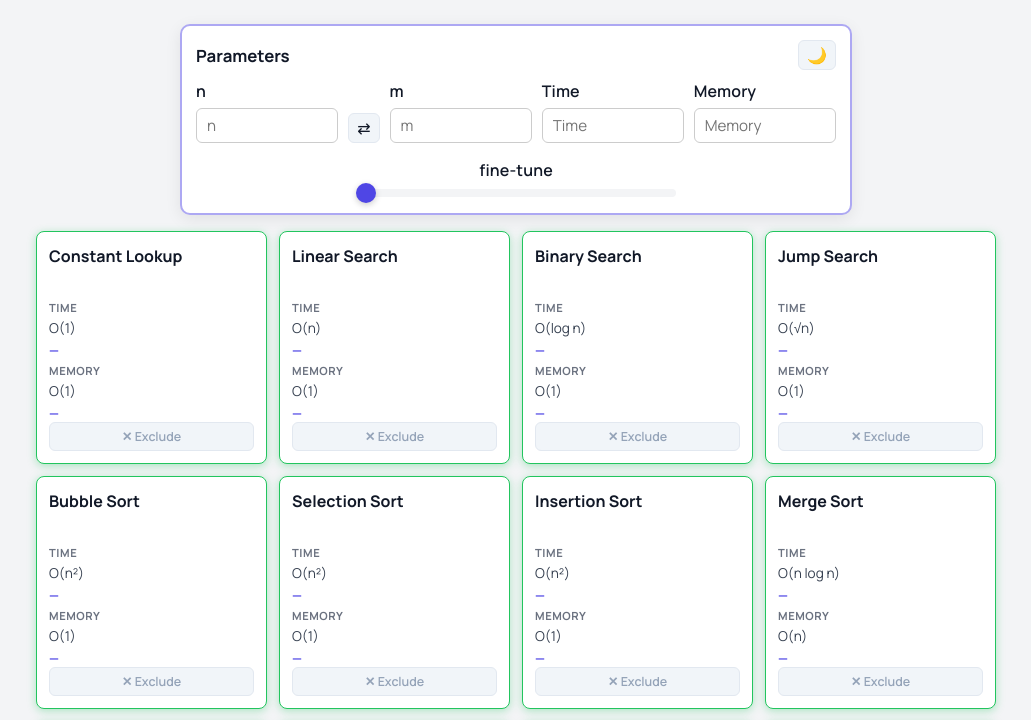
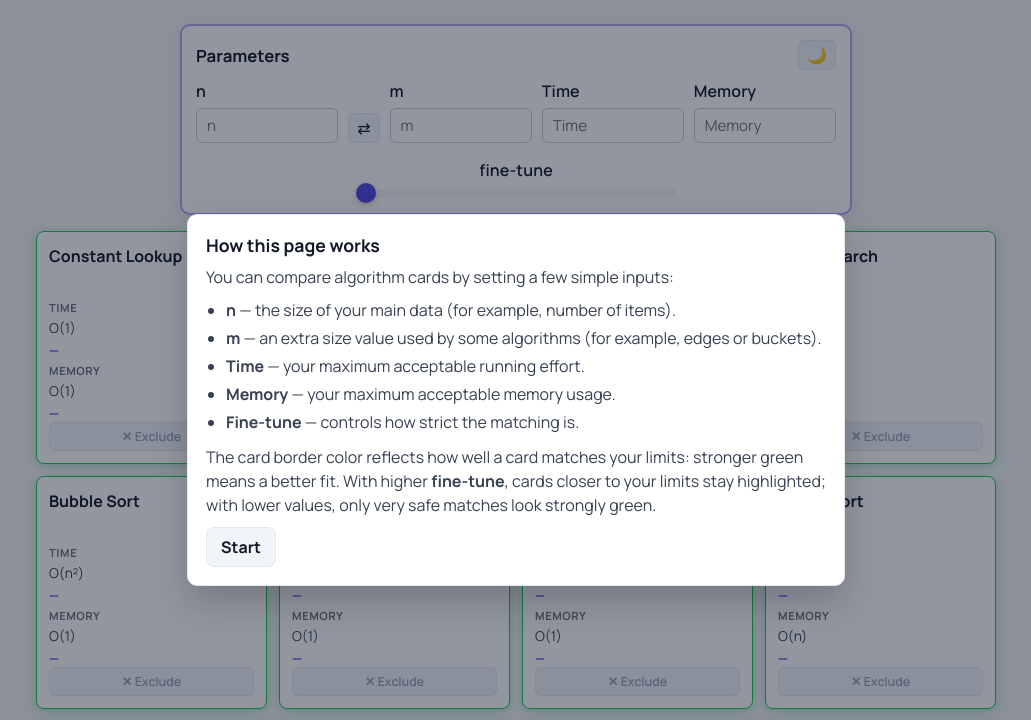
Before and after one commit to Aramarchuk/webstorm-internship-test-task, a website built with Vite: page index.html in a window 1280 px wide. Shown: the top 720 px of the page, without its empty margins (124-1155 px from the left). Built offline with nearby package versions, Linux system fonts and the light colour scheme.

Commit message:
pop-up with instructions

```diff
--- a/index.html
+++ b/index.html
@@ -12,6 +12,28 @@
 </head>
 
 <body>
+  <div id="welcome-overlay" class="welcome-overlay" role="dialog" aria-modal="true" aria-labelledby="welcome-title">
+    <div class="welcome-modal">
+      <h2 id="welcome-title">How this page works</h2>
+      <p>
+        You can compare algorithm cards by setting a few simple inputs:
+      </p>
+      <ul>
+        <li><strong>n</strong> — the size of your main data (for example, number of items).</li>
+        <li><strong>m</strong> — an extra size value used by some algorithms (for example, edges or buckets).</li>
+        <li><strong>Time</strong> — your maximum acceptable running effort.</li>
+        <li><strong>Memory</strong> — your maximum acceptable memory usage.</li>
+        <li><strong>Fine-tune</strong> — controls how strict the matching is.</li>
+      </ul>
+      <p>
+        The card border color reflects how well a card matches your limits: stronger green means a better fit.
+        With higher <strong>fine-tune</strong>, cards closer to your limits stay highlighted; with lower values,
+        only very safe matches look strongly green.
+      </p>
+      <button id="welcome-close" class="welcome-close-btn" type="button">Start</button>
+    </div>
+  </div>
+
   <div id="app">
     <section class="controls-panel" aria-label="Parameters">
       <div class="controls-header">
--- a/src/main.ts
+++ b/src/main.ts
@@ -47,6 +47,28 @@ swapBtn.addEventListener('click', () => {
   handleParamsChange()
 })
 
+const welcomeOverlay = document.querySelector<HTMLElement>('#welcome-overlay')
+const welcomeClose = document.querySelector<HTMLButtonElement>('#welcome-close')
+
+if (welcomeOverlay && welcomeClose) {
+  const closeWelcome = () => {
+    welcomeOverlay.classList.add('hidden')
+  }
+
+  welcomeClose.addEventListener('click', closeWelcome)
+  welcomeOverlay.addEventListener('click', (event) => {
+    if (event.target === welcomeOverlay) {
+      closeWelcome()
+    }
+  })
+
+  document.addEventListener('keydown', (event) => {
+    if (event.key === 'Escape' && !welcomeOverlay.classList.contains('hidden')) {
+      closeWelcome()
+    }
+  })
+}
+
 nInput.addEventListener('input', handleParamsChange)
 mInput.addEventListener('input', handleParamsChange)
 tInput.addEventListener('input', handleParamsChange)
--- a/src/style.scss
+++ b/src/style.scss
@@ -41,6 +41,77 @@ body {
   background: var(--page-bg);
   color: var(--card-color);
   font-family: 'Manrope', sans-serif;
+}
+
+.welcome-overlay {
+  position: fixed;
+  inset: 0;
+  display: flex;
+  align-items: center;
+  justify-content: center;
+  padding: 16px;
+  background: rgba(15, 23, 42, 0.45);
+  z-index: 1000;
+}
+
+.welcome-overlay.hidden {
+  display: none;
+}
+
+.welcome-modal {
+  width: min(620px, 100%);
+  background: var(--card-bg);
+  color: var(--card-color);
+  border: 1px solid var(--card-border);
+  border-radius: 10px;
+  box-shadow: 0 16px 38px rgba(0, 0, 0, 0.2);
+  padding: 18px;
+
+  h2 {
+    margin: 0 0 8px;
+    font-size: 1.1rem;
+  }
+
+  p {
+    margin: 0 0 10px;
+    color: var(--card-color-secondary);
+    line-height: 1.5;
+  }
+
+  ul {
+    margin: 0 0 12px;
+    padding-left: 20px;
+    display: grid;
+    gap: 6px;
+  }
+
+  li {
+    color: var(--card-color-secondary);
+  }
+}
+
+.welcome-close-btn {
+  display: inline-flex;
+  align-items: center;
+  justify-content: center;
+  padding: 8px 14px;
+  background: var(--btn-bg);
+  color: var(--btn-color);
+  border: 1px solid var(--btn-border);
+  border-radius: 8px;
+  font: inherit;
+  font-weight: 700;
+  cursor: pointer;
+  transition: background 0.2s, transform 0.1s;
+
+  &:hover {
+    background: color.adjust($primary-color, $lightness: 28%);
+    color: $primary-color;
+  }
+
+  &:active {
+    transform: scale(0.98);
+  }
 }
 
 #app {
@@ -199,6 +270,14 @@ input[type="range"] {
 }
 
 @media (max-width: 700px) {
+  .welcome-modal {
+    padding: 14px;
+
+    h2 {
+      font-size: 1rem;
+    }
+  }
+
   .controls-panel {
     width: 100%;
   }
```
